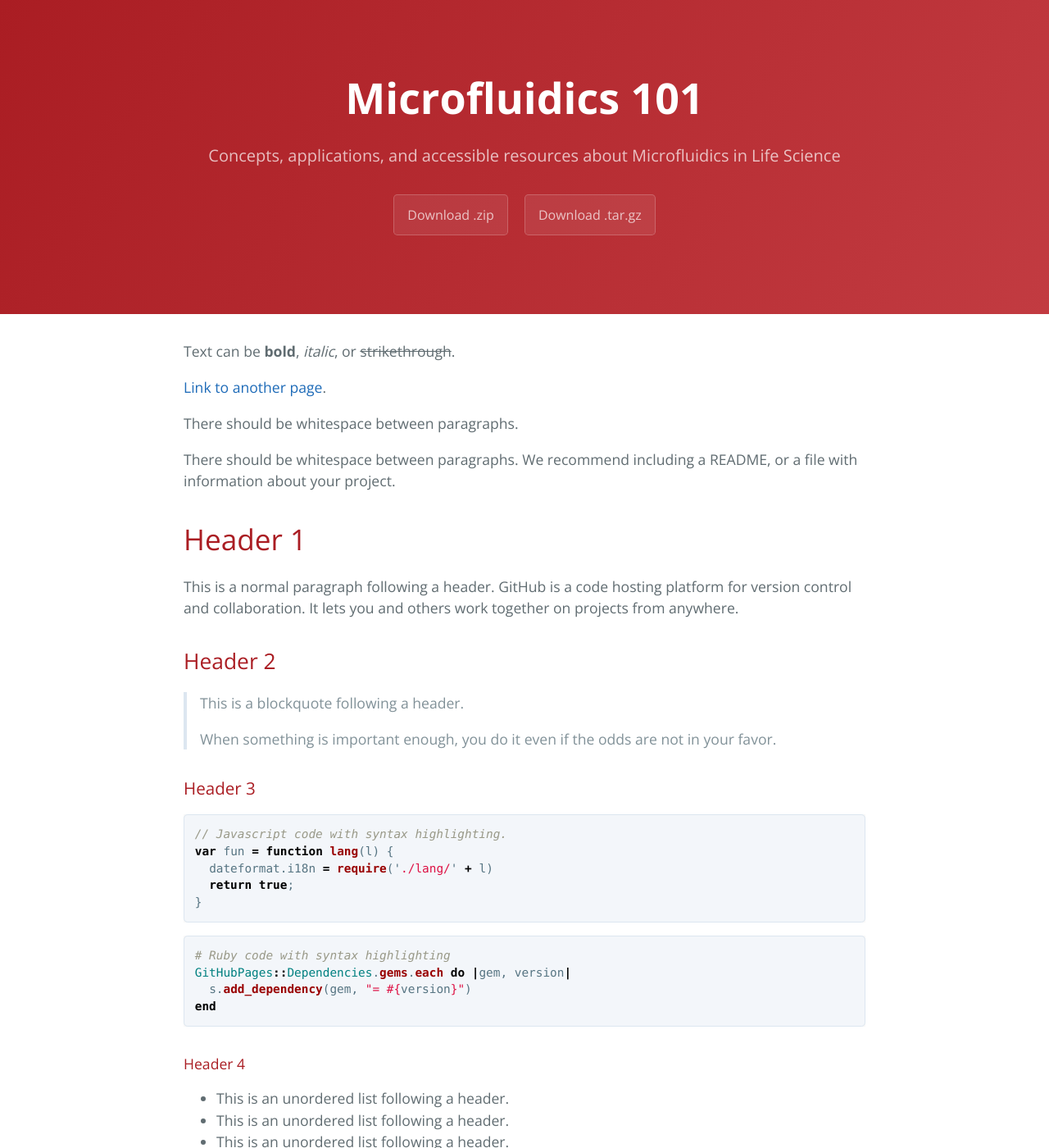
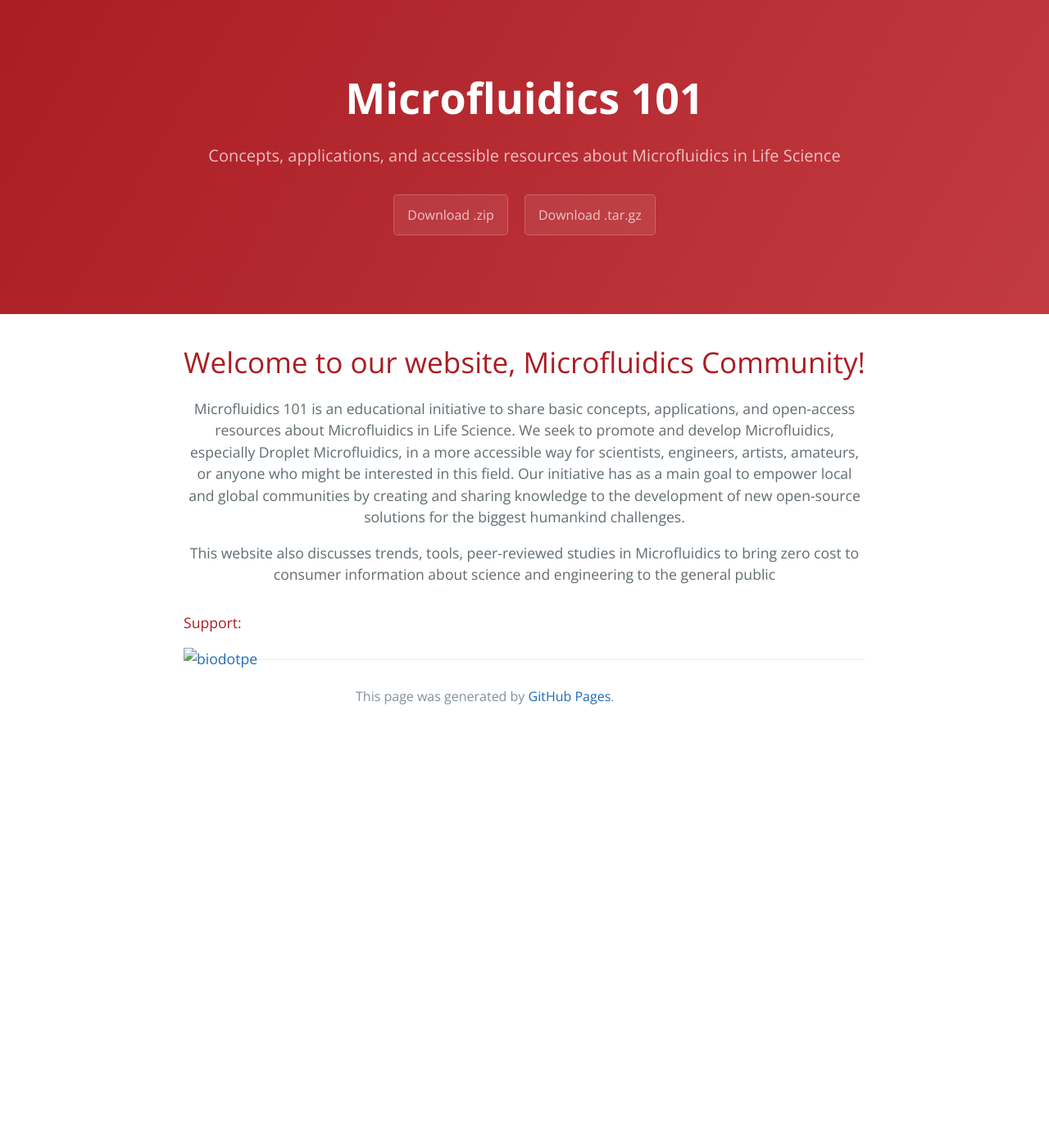
Before and after one commit to ufluidics101/ufluidics101.github.io, a Jekyll site: the page built from index.md, in a window 1280 px wide and 1400 px high. Shown: the whole window at 82% size. Built offline with Jekyll 4.4.1, drawn with Linux system fonts in a browser that asks for light colours; some of the changed text lies outside the part shown.

Commit message:
Update index.md

````diff
--- a/index.md
+++ b/index.md
@@ -1,123 +1,13 @@
 ---
 layout: default
 ---
+<div class="blurb">
+  <h1 align="center">Welcome to our website, Microfluidics Community!</h1>
 
-Text can be **bold**, _italic_, or ~~strikethrough~~.
+  <p align="center">Microfluidics 101 is an educational initiative to share basic concepts, applications, and open-access resources about Microfluidics in Life Science. We seek to promote and develop Microfluidics, especially Droplet Microfluidics, in a more accessible way for scientists, engineers, artists, amateurs, or anyone who might be interested in this field. Our initiative has as a main goal to empower local and global communities by creating and sharing knowledge to the development of new open-source solutions for the biggest humankind challenges.</p>
 
-[Link to another page](./another-page.html).
+  <p align="center">This website also discusses trends, tools, peer-reviewed studies in Microfluidics to bring zero cost to consumer information about science and engineering to the general public</p>
 
-There should be whitespace between paragraphs.
-
-There should be whitespace between paragraphs. We recommend including a README, or a file with information about your project.
-
-# Header 1
-
-This is a normal paragraph following a header. GitHub is a code hosting platform for version control and collaboration. It lets you and others work together on projects from anywhere.
-
-## Header 2
-
-> This is a blockquote following a header.
->
-> When something is important enough, you do it even if the odds are not in your favor.
-
-### Header 3
-
-```js
-// Javascript code with syntax highlighting.
-var fun = function lang(l) {
-  dateformat.i18n = require('./lang/' + l)
-  return true;
-}
-```
-
-```ruby
-# Ruby code with syntax highlighting
-GitHubPages::Dependencies.gems.each do |gem, version|
-  s.add_dependency(gem, "= #{version}")
-end
-```
-
-#### Header 4
-
-*   This is an unordered list following a header.
-*   This is an unordered list following a header.
-*   This is an unordered list following a header.
-
-##### Header 5
-
-1.  This is an ordered list following a header.
-2.  This is an ordered list following a header.
-3.  This is an ordered list following a header.
-
-###### Header 6
-
-| head1        | head two          | three |
-|:-------------|:------------------|:------|
-| ok           | good swedish fish | nice  |
-| out of stock | good and plenty   | nice  |
-| ok           | good `oreos`      | hmm   |
-| ok           | good `zoute` drop | yumm  |
-
-### There's a horizontal rule below this.
-
-* * *
-
-### Here is an unordered list:
-
-*   Item foo
-*   Item bar
-*   Item baz
-*   Item zip
-
-### And an ordered list:
-
-1.  Item one
-1.  Item two
-1.  Item three
-1.  Item four
-
-### And a nested list:
-
-- level 1 item
-  - level 2 item
-  - level 2 item
-    - level 3 item
-    - level 3 item
-- level 1 item
-  - level 2 item
-  - level 2 item
-  - level 2 item
-- level 1 item
-  - level 2 item
-  - level 2 item
-- level 1 item
-
-### Small image
-
-![Octocat](https://github.githubassets.com/images/icons/emoji/octocat.png)
-
-### Large image
-
-![Branching](https://guides.github.com/activities/hello-world/branching.png)
-
-
-### Definition lists can be used with HTML syntax.
-
-<dl>
-<dt>Name</dt>
-<dd>Godzilla</dd>
-<dt>Born</dt>
-<dd>1952</dd>
-<dt>Birthplace</dt>
-<dd>Japan</dd>
-<dt>Color</dt>
-<dd>Green</dd>
-</dl>
-
-```
-Long, single-line code blocks should not wrap. They should horizontally scroll if they are too long. This line should be long enough to demonstrate this.
-```
-
-```
-The final element.
-```
+  <h4 align="left">Support:</h4>
+  <p><a href="https://www.buymeacoffee.com/biodotpe"> <img align="left" src="https://cdn.buymeacoffee.com/buttons/v2/default-yellow.png" height="50" width="210" alt="biodotpe" /></a></p>
+</div>
````
